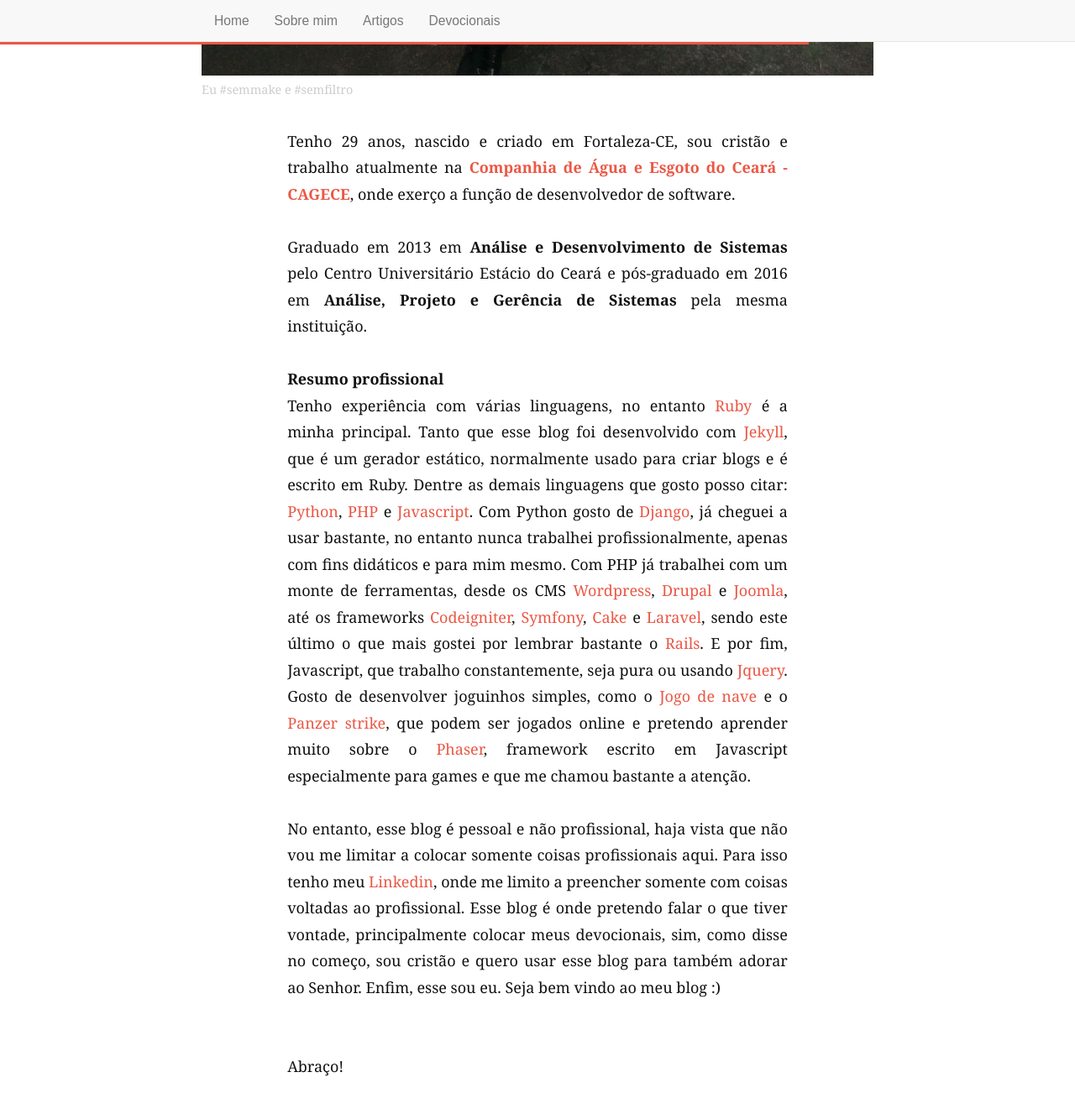
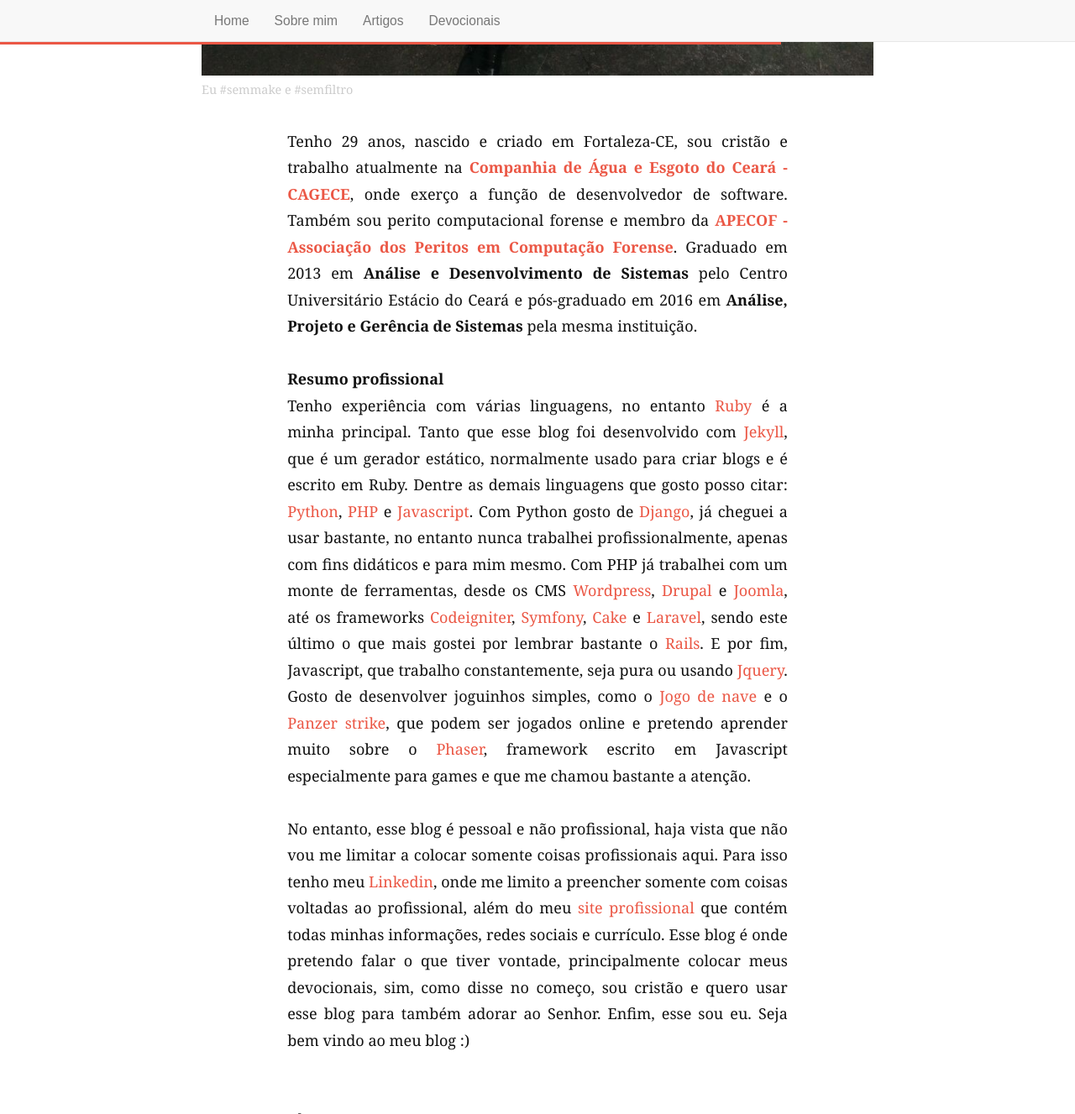
Before and after one commit to eltonsantos/eltonsantos.github.io, a Jekyll site: the page built from sobre.html, in a window 1280 px wide and 1400 px high, scrolled down 1345 px, cut to the strip 0-1327 px from the top of the window. Shown: the whole strip at 84% size. Built offline with Jekyll 4.4.1, drawn with Linux system fonts in a browser that asks for light colours; nearby versions of some CDN libraries; comment, search, counter and statistics services are not loaded.

Commit message:
Upgrading sobre.html

```diff
--- a/sobre.html
+++ b/sobre.html
@@ -16,16 +16,14 @@ layout: default
   <br />
 
   <p style="text-align: justify;">
-	  Tenho 29 anos, nascido e criado em Fortaleza-CE, sou cristão e trabalho atualmente na <b><a href="https://www.cagece.com.br" target="blank">Companhia de Água e Esgoto do Ceará - CAGECE</a></b>, onde exerço a função de desenvolvedor de software.
-	  <br /><br />
-	  Graduado em 2013 em <b>Análise e Desenvolvimento de Sistemas</b> pelo Centro Universitário Estácio do Ceará e pós-graduado em 2016 em <b>Análise, Projeto e Gerência de Sistemas</b> pela mesma instituição.
+	  Tenho 29 anos, nascido e criado em Fortaleza-CE, sou cristão e trabalho atualmente na <b><a href="https://www.cagece.com.br" target="blank">Companhia de Água e Esgoto do Ceará - CAGECE</a></b>, onde exerço a função de desenvolvedor de software. Também sou perito computacional forense e membro da <b><a href="http://apecof.org.br/" target="blank">APECOF - Associação dos Peritos em Computação Forense</a></b>. Graduado em 2013 em <b>Análise e Desenvolvimento de Sistemas</b> pelo Centro Universitário Estácio do Ceará e pós-graduado em 2016 em <b>Análise, Projeto e Gerência de Sistemas</b> pela mesma instituição.
 	  <br /><br />
 	  <b>Resumo profissional</b>
 	  <br />
 	  Tenho experiência com várias linguagens, no entanto <a href="https://www.ruby-lang.org" target="blank">Ruby</a> é a minha principal. Tanto que esse blog foi desenvolvido com <a href="https://jekyllrb.com/" target="blank">Jekyll</a>, que é um gerador estático, normalmente usado para criar blogs e é escrito em Ruby. Dentre as demais linguagens que gosto posso citar: <a href="https://www.python.org/" target="blank">Python</a>, <a href="https://secure.php.net/" target="blank">PHP</a> e <a href="https://www.w3schools.com/js/" target="blank">Javascript</a>.
 	  Com Python gosto de <a href="https://www.djangoproject.com/" target="blank">Django</a>, já cheguei a usar bastante, no entanto nunca trabalhei profissionalmente, apenas com fins didáticos e para mim mesmo. Com PHP já trabalhei com um monte de ferramentas, desde os CMS <a href="https://br.wordpress.com" target="blank">Wordpress</a>, <a href="http://www.drupal.org.br/" target="blank">Drupal</a> e <a href="https://www.joomla.org/" target="blank">Joomla</a>, até os frameworks <a href="https://codeigniter.com/" target="blank">Codeigniter</a>, <a href="https://symfony.com/" target="blank">Symfony</a>, <a href="https://cakephp.org/" target="blank">Cake</a> e <a href="https://laravel.com/" target="blank">Laravel</a>, sendo este último o que mais gostei por lembrar bastante o <a href="http://rubyonrails.org/" target="blank">Rails</a>. E por fim, Javascript, que trabalho constantemente, seja pura ou usando <a href="https://jquery.com/" target="blank">Jquery</a>. Gosto de desenvolver joguinhos simples, como o <a href="http://eltonsantos.esy.es/nave/" target="blank">Jogo de nave</a> e o <a href="http://eltonsantos.esy.es/panzer/" target="blank">Panzer strike</a>, que podem ser jogados online e pretendo aprender muito sobre o <a href="https://phaser.io/" target="blank">Phaser</a>, framework escrito em Javascript especialmente para games e que me chamou bastante a atenção.
 	  <br /><br />
-	  No entanto, esse blog é pessoal e não profissional, haja vista que não vou me limitar a colocar somente coisas profissionais aqui. Para isso tenho meu <a href="https://www.linkedin.com/in/eltonmelosantos" target="blank">Linkedin</a>, onde me limito a preencher somente com coisas voltadas ao profissional. Esse blog é onde pretendo falar o que tiver vontade, principalmente colocar meus devocionais, sim, como disse no começo, sou cristão e quero usar esse blog para também adorar ao Senhor. Enfim, esse sou eu. Seja bem vindo ao meu blog :)
+	  No entanto, esse blog é pessoal e não profissional, haja vista que não vou me limitar a colocar somente coisas profissionais aqui. Para isso tenho meu <a href="https://www.linkedin.com/in/eltonmelosantos" target="blank">Linkedin</a>, onde me limito a preencher somente com coisas voltadas ao profissional, além do meu <a href="http://www.eltonmelosantos.com.br" target="blank">site profissional</a> que contém todas minhas informações, redes sociais e currículo. Esse blog é onde pretendo falar o que tiver vontade, principalmente colocar meus devocionais, sim, como disse no começo, sou cristão e quero usar esse blog para também adorar ao Senhor. Enfim, esse sou eu. Seja bem vindo ao meu blog :)
 	  <br /><br /><br />
 	  Abraço!
   </p>
```
